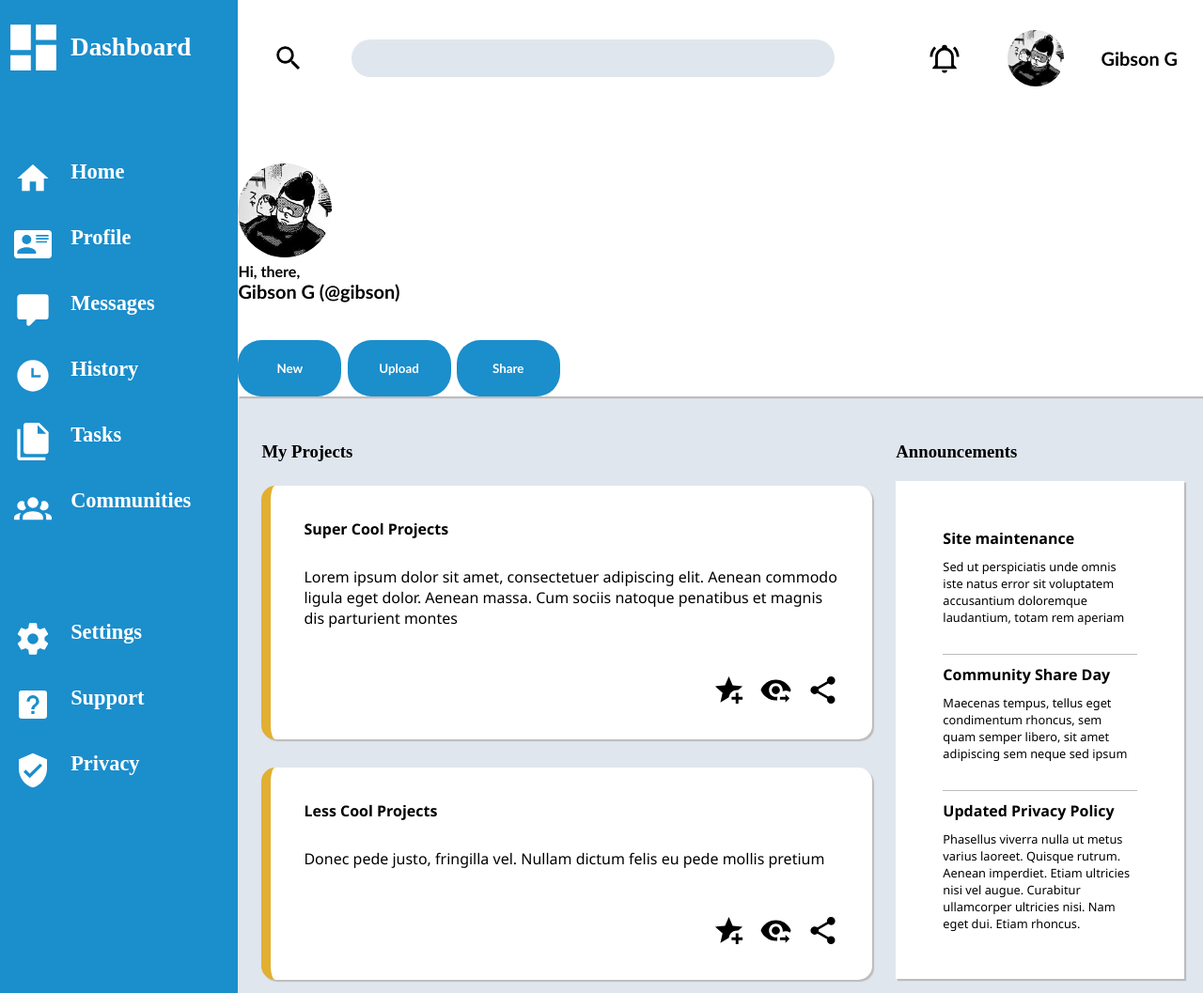
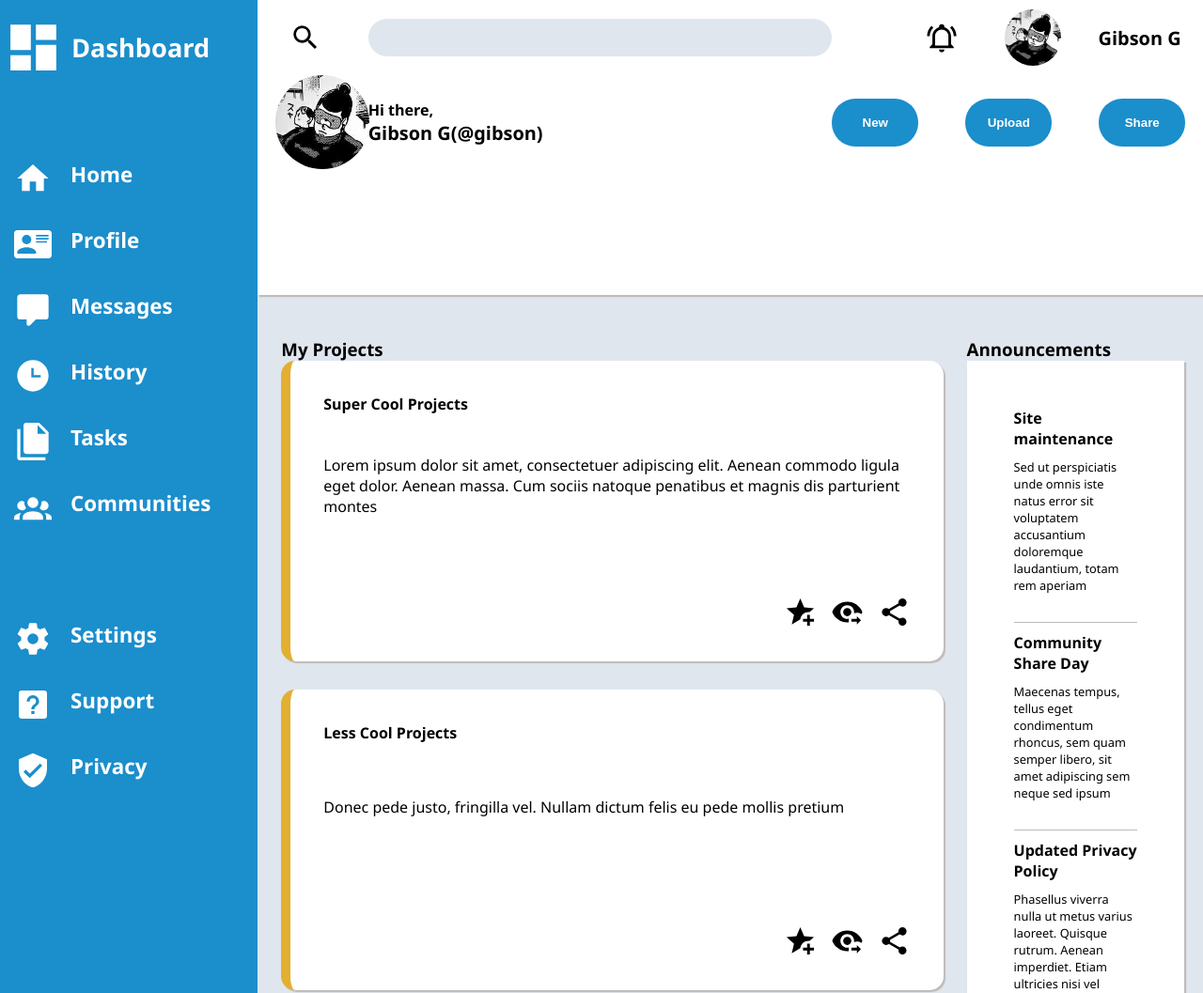
Before and after one commit to Gibsongf/Admin_Dashboard, a plain HTML site: page index.html in a window 1280 px wide. Shown: the top 1057 px of the page at 94% size. Drawn offline with Linux system fonts and the light colour scheme.

Commit message:
finished, tried the same design of the odin project

```diff
--- a/index.html
+++ b/index.html
@@ -75,15 +75,15 @@
             </div>
 
             <div class="search-bottom">
+                <img style="width: 100px; ;border-radius: 60px;" src="profile.jpg" alt="">
                 <div class="hi-there">
-                    <img style="width: 100px; ;border-radius: 50px;" src="profile.jpg" alt="">
-                    <h6>Hi, there,</h6>
-                    <h5 id="user_profile-img">Gibson G (@gibson)</h5>
+                    <h6>Hi there,</h6>
+                    <h5>Gibson G(@gibson)</h5>
                 </div>
-                <div>
-                <button>New</button>
-                <button>Upload</button>
-                <button>Share</button>
+                <div class="btn">
+                    <button>New</button>
+                    <button>Upload</button>
+                    <button>Share</button>
                 </div>
             </div>
 
--- a/style.css
+++ b/style.css
@@ -2,6 +2,9 @@
     margin: 0;
     padding: 0;
   }
+:root {
+    font-family: 'Segoe UI', Tahoma, Geneva, Verdana, sans-serif;
+}
 body {
     background-color: #DFE6EE;
 }
@@ -23,9 +26,8 @@ ul {
 .container {
     height: 100%;
     display: grid;
-    grid-template-columns: 1fr 3fr 1.4fr;
-    grid-template-rows: 1fr 70px 4fr;
-
+    grid-template-columns: 1fr 3fr 1fr;
+    grid-template-rows: 0.3fr 70px 2fr;
 }
 .side-bar {
     text-align: start;
@@ -34,7 +36,6 @@ ul {
     font-weight: bold;
     color: white;
     background-color: #1B8ECC;
-    /* padding-top: 30px; */
     padding-left: 10px;
     padding-right: 50px;
     column-gap: 15px;
@@ -49,11 +50,10 @@ ul {
 .dashboard-img{
     grid-row: 1;
     grid-column: 1;
-    /* width: 60px; */
     height: 65px;
 
 }
-.menu,.menu-icon {/* add img at the first column and this and dash to 2 */
+.menu,.menu-icon {
     grid-column: 2;
     grid-row: 2;
     font-size: 1.4rem;
@@ -82,15 +82,13 @@ ul {
     grid-row: 6/8;
 }
 .card {
-    /* border: 3px solid red; */
-   /*  width: 350px; */
     box-shadow: 2px 2px 1px #bebbbb;
     border-left: 10px solid #E2AF31;
     padding: 35px;
     border-radius: 15px;
+    height: 250px;
     background-color: white;
     display: grid;
-    gap: 10px;
 
 
 }
@@ -106,11 +104,12 @@ ul {
 
 .projects-card{
     grid-column: 2/3;
-    grid-row: 3/4;
-    /* border: 3px solid red; */
+    grid-row: 3;
     display: grid;
     gap: 30px;
     padding: 25px;
+    padding-top: 0;
+
     grid-template-columns: repeat(auto-fit,minmax(350px,1fr));
 }
 .card > p {
@@ -139,6 +138,7 @@ ul {
 .announcements {
     margin: 20px;
     margin-left: 0;
+    margin-top: 0;
     padding: 40px;
     font-family:'Segoe UI', Tahoma, Geneva, Verdana, sans-serif;
     background-color: white;
@@ -157,9 +157,7 @@ ul {
     grid-column: 2/-1;
     grid-row: 1/2;
     background-color: white;
-    display: grid;
-    grid-template-rows: 1fr 2fr;
-    gap: 50px;
+    padding-bottom: 10px;
 }
 input[type="search"] {
     appearance: none;
@@ -171,29 +169,47 @@ input[type="search"] {
     background-color: #DFE6EE;
   }
 .search-top {
-    grid-row: 1/2;
     display: flex;
     justify-content: center;
     align-items: center;
+    padding: 10px;
     gap: 40px;
     font-size: 1.5rem;
-    font-family: 'Gill Sans', 'Gill Sans MT', Calibri, 'Trebuchet MS', sans-serif;
+
 }
 button {
     border-radius: 25px;
     background-color: #1B8ECC;
     color: white;
-    width: 110px;
-    height: 60px;
-    font-family: 'Gill Sans', 'Gill Sans MT', Calibri, 'Trebuchet MS', sans-serif;
+    width: 136px;
+    height: 51px;
     font-weight: bold;
     border: none;
 }
 .search-bottom {
     grid-row: 2;
+    font-size: 1.5rem;
     display: grid;
-    gap: 40px;
-    font-size: 1.5rem;
-    font-family: 'Gill Sans', 'Gill Sans MT', Calibri, 'Trebuchet MS', sans-serif;
+    grid-template-columns: repeat(10,80px);
+    align-items: center;
+    justify-content: space-evenly;
+}
+.search-bottom img {
+    grid-column: 1;
+    grid-row: 2;
+}
+.hi-there {
+    grid-column: 2/6;
+    grid-row: 2;
+    display:flex;
+    flex-direction: column;
+}
 
+.btn{
+    grid-column: 7/-1;
+    display: flex;
+    grid-row: 2;
+    align-items: center;
+    gap: 50px;
+    grid-row: 2;
 }
```
